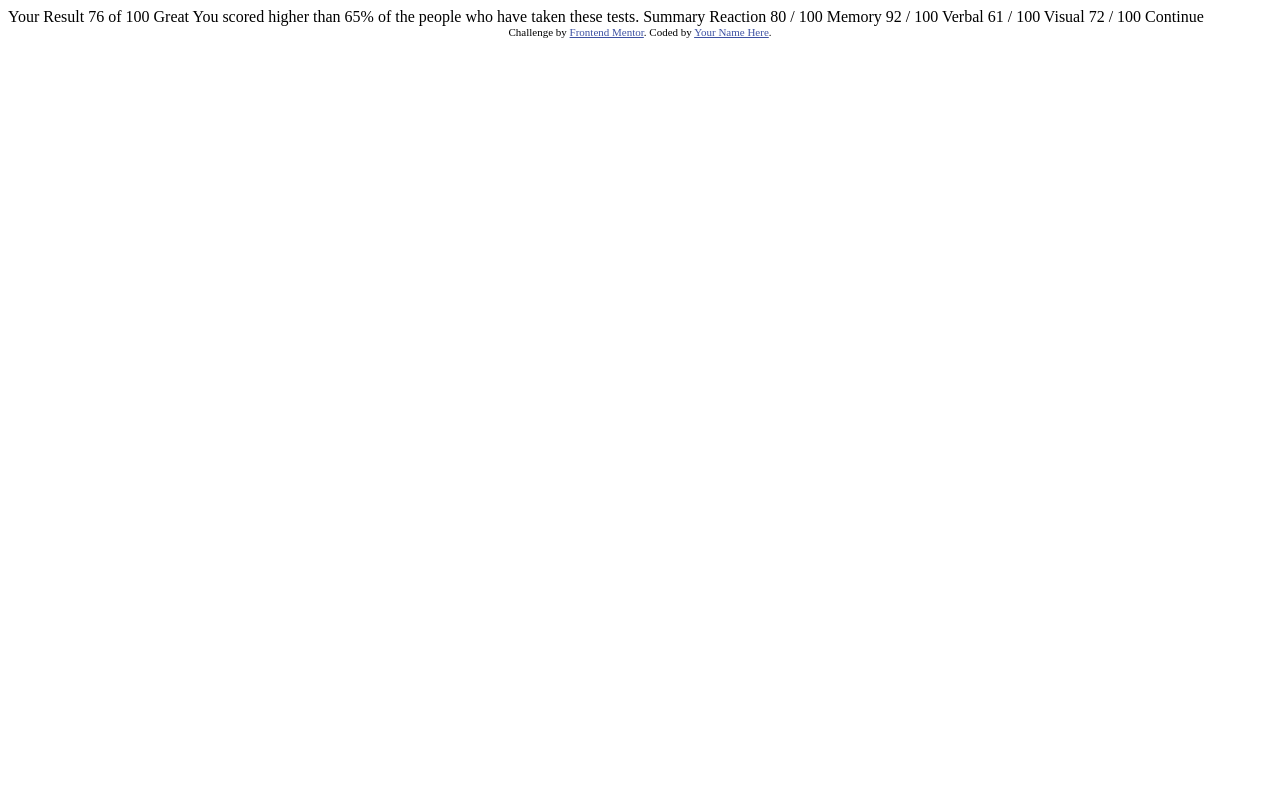
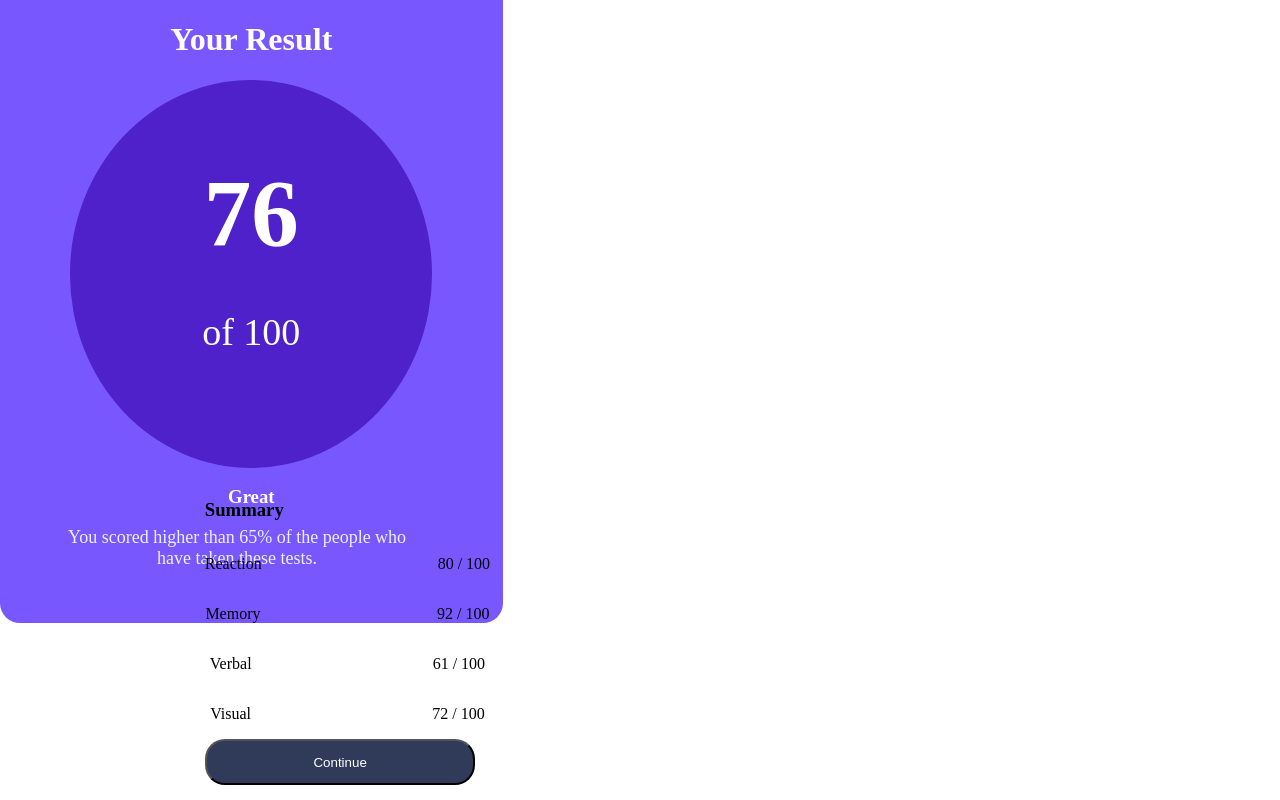
Before and after one commit to ShaunPour/results-summary-component, a plain HTML site: page index.html in a window 1280 px wide. Drawn offline with Linux system fonts and the light colour scheme.

Commit message:
Modified header to match design styles and aligned individual summary elements with flexbox

```diff
--- /dev/null
+++ b/css/styles.css
@@ -0,0 +1,75 @@
+header {
+    background-color: hsl(252, 100%, 67%);
+    color: #fff;
+    display: flex;
+    flex-direction: column;
+    align-items: center;
+    justify-content: center;
+    position: absolute;
+    top: 0;
+    left: 0;
+    border-radius: 0 0 20px 20px;
+}
+
+.score {
+    background-color: hsla(256, 72%, 46%, 1);
+    border-radius: 50%;
+    width: 72%;
+    height: auto;
+    display: flex;
+    flex-direction: column;
+    align-items: center;
+    justify-content: center;
+}
+
+.score h2 {
+    font-size: 95px;
+}
+
+.score p {
+    font-size: 38px;
+    position: relative;
+    bottom: 2em;
+    padding-bottom: -35px;
+}
+
+.txt {
+    text-align: center;
+}
+
+.txt h2,.score {
+    color: #fff;
+}
+
+.txt p {
+    color: hsl(221, 100%, 96%);
+    width: 70%;
+    position: relative;
+    left: 3.4em;
+    font-size: 18px;
+    padding-bottom: 2em;
+}
+
+main {
+    position: absolute;
+    left: 16vw;
+    top: 60vh;
+}
+
+.reaction,.memory,.verbal,.visual {
+    display: flex;
+    align-items: center;
+    justify-content: space-evenly;
+}
+
+.reaction p:first-of-type,.memory p:first-of-type,.verbal p:first-of-type,.visual p:first-of-type {
+    margin-right: 11em;
+}
+
+main button {
+    text-align: center;
+    border-radius: 20px;
+    padding: 1em 8em;
+    color: #fff;
+    background-color: hsl(224, 30%, 27%);
+}
--- a/index.html
+++ b/index.html
@@ -3,45 +3,41 @@
 <head>
   <meta charset="UTF-8">
   <meta name="viewport" content="width=device-width, initial-scale=1.0"> <!-- displays site properly based on user's device -->
-
   <link rel="icon" type="image/png" sizes="32x32" href="./assets/images/favicon-32x32.png">
-
+  <link rel="stylesheet" href="css/styles.css">
   <title>Frontend Mentor | Results summary component</title>
-
-  <!-- Feel free to remove these styles or customise in your own stylesheet 👍 -->
-  <style>
-    .attribution { font-size: 11px; text-align: center; }
-    .attribution a { color: hsl(228, 45%, 44%); }
-  </style>
 </head>
 <body>
-
-  Your Result
-  76
-  of 100
-
-  Great
-  You scored higher than 65% of the people who have taken these tests.
-
-  Summary
-
-  Reaction
-  80 / 100
-
-  Memory
-  92 / 100
-
-  Verbal
-  61 / 100
-
-  Visual
-  72 / 100
-
-  Continue
-
-  <div class="attribution">
-    Challenge by <a href="https://www.frontendmentor.io?ref=challenge" target="_blank">Frontend Mentor</a>.
-    Coded by <a href="#">Your Name Here</a>.
+<header>
+<h1>Your Result</h1>
+<div class="score">
+  <h2>76</h2>
+  <p>of 100</p>
+</div>
+<div class="txt">
+  <h3>Great</h3>
+  <p>You scored higher than 65% of the people who have taken these tests.</p>
+</div>
+</header>
+<main>
+  <h3>Summary</h3>
+  <div class="reaction">
+    <p>Reaction</p>
+    <p>80 / 100</p>
   </div>
+  <div class="memory">
+    <p>Memory</p>
+    <p>92 / 100</p>
+  </div>
+  <div class="verbal">
+    <p>Verbal</p>
+    <p>61 / 100</p>
+  </div>
+  <div class="visual">
+    <p>Visual</p>
+    <p>72 / 100</p>
+  </div>
+  <button class="continue">Continue</button>
+</main>
 </body>
 </html>
```
